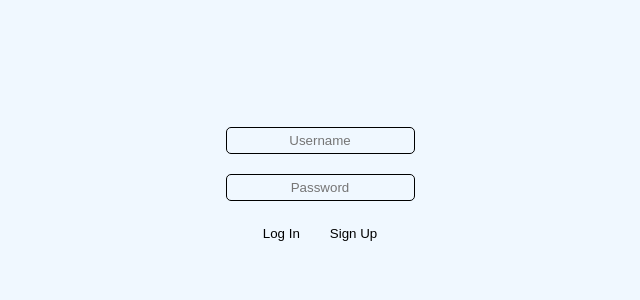
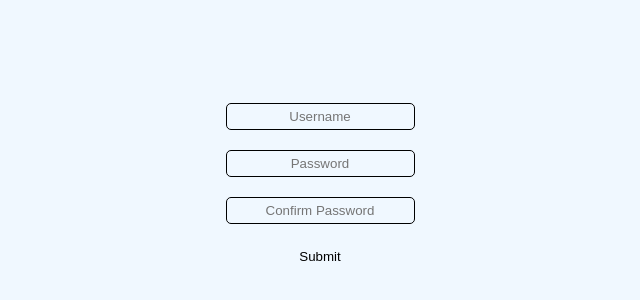
Before and after one commit to benjaminjkim88/authentication_project, a React (Create React App) app: page /create-account in a window 1280 px wide. Shown: the part 214-514 px from the top of the page, without its empty margins (320-960 px from the left). Built offline with nearby package versions, Linux system fonts and the light colour scheme.

Commit message:
Add createaccount component and adjust css/add react routing

```diff
--- a/package.json
+++ b/package.json
@@ -8,6 +8,7 @@
     "@testing-library/user-event": "^13.5.0",
     "react": "^18.2.0",
     "react-dom": "^18.2.0",
+    "react-router-dom": "^6.16.0",
     "react-scripts": "5.0.1",
     "web-vitals": "^2.1.4"
   },
--- a/src/App.css
+++ b/src/App.css
@@ -4,7 +4,6 @@ body {
   font-family: 'Source Code Pro', monospace;
 
 }
-
 
 .login-container {
   display: flex;
@@ -52,3 +51,11 @@ button:hover {
 button:active {
   color: whitesmoke
 }
+
+.password-match {
+  color: red;
+  font-size: small;
+  max-width: 200px;
+  block-size: auto;
+  margin-block: 0px;
+}
--- a/src/App.js
+++ b/src/App.js
@@ -1,11 +1,16 @@
+import { BrowserRouter as Router, Route, Routes } from 'react-router-dom';
 import './App.css';
 import SignIn from './pages/SignIn';
+import CreateAccount from './pages/CreateAccount';
 
 function App() {
   return (
-    <div>
-      <SignIn />
-    </div>
+    <Router>
+      <Routes>
+        <Route exact path="/" Component={SignIn} />
+        <Route path="/create-account" Component={CreateAccount} />
+      </Routes>
+    </Router>
   );
 }
 
--- /dev/null
+++ b/src/pages/CreateAccount.jsx
@@ -0,0 +1,52 @@
+import '../App.css';
+import { useState } from 'react';
+
+function CreateAccount() {
+
+    const [isMatching, setIsMatching] = useState(true);
+
+    const [accountInfo, setAccountInfo] = useState({
+        'username': "",
+        'password': "",
+        'confirm': ""
+    });
+
+    const handleChange = (event) => {
+
+        setAccountInfo(prev => ({
+            ...prev,
+            [event.target.name]: event.target.value
+
+        }))
+
+    }
+    console.log(accountInfo)
+
+    const handleSubmit = (event) => {
+        event.preventDefault();
+        if (accountInfo.password === accountInfo.confirm) {
+            setIsMatching(true);
+        } else {
+            setIsMatching(false);
+        }
+    }
+
+  return (
+    <div className="login-container">
+     <form className="login" onSubmit={handleSubmit}>
+
+        <input name="username" type="text" placeholder="Username" onChange={handleChange}></input>
+
+        <input name="password" type="password" placeholder="Password" onChange={handleChange}></input>
+
+        <input name="confirm" type="password" placeholder="Confirm Password" onChange={handleChange}></input>
+        {isMatching? null:<p className="password-match">Make sure passwords are matching.</p>}
+        <div className="buttons">
+            <button name="loginButton" type="submit">Submit</button>
+        </div>
+     </form>
+    </div>
+  );
+}
+
+export default CreateAccount;
--- a/src/pages/SignIn.jsx
+++ b/src/pages/SignIn.jsx
@@ -1,5 +1,6 @@
 import '../App.css';
 import { useState } from 'react';
+import { Link } from 'react-router-dom';
 
 function SignIn() {
     const [loginInfo, setLoginInfo] = useState({
@@ -32,7 +33,9 @@ function SignIn() {
 
         <div className="buttons">
             <button name="loginButton" type="submit">Log In</button>
-            <button>Sign Up</button>
+            <Link to="/create-account">
+                <button>Sign Up</button>
+            </Link>
         </div>
      </form>
     </div>
```
Also changed, not shown: 1 other file (tests, documents, lock files or other folders).
